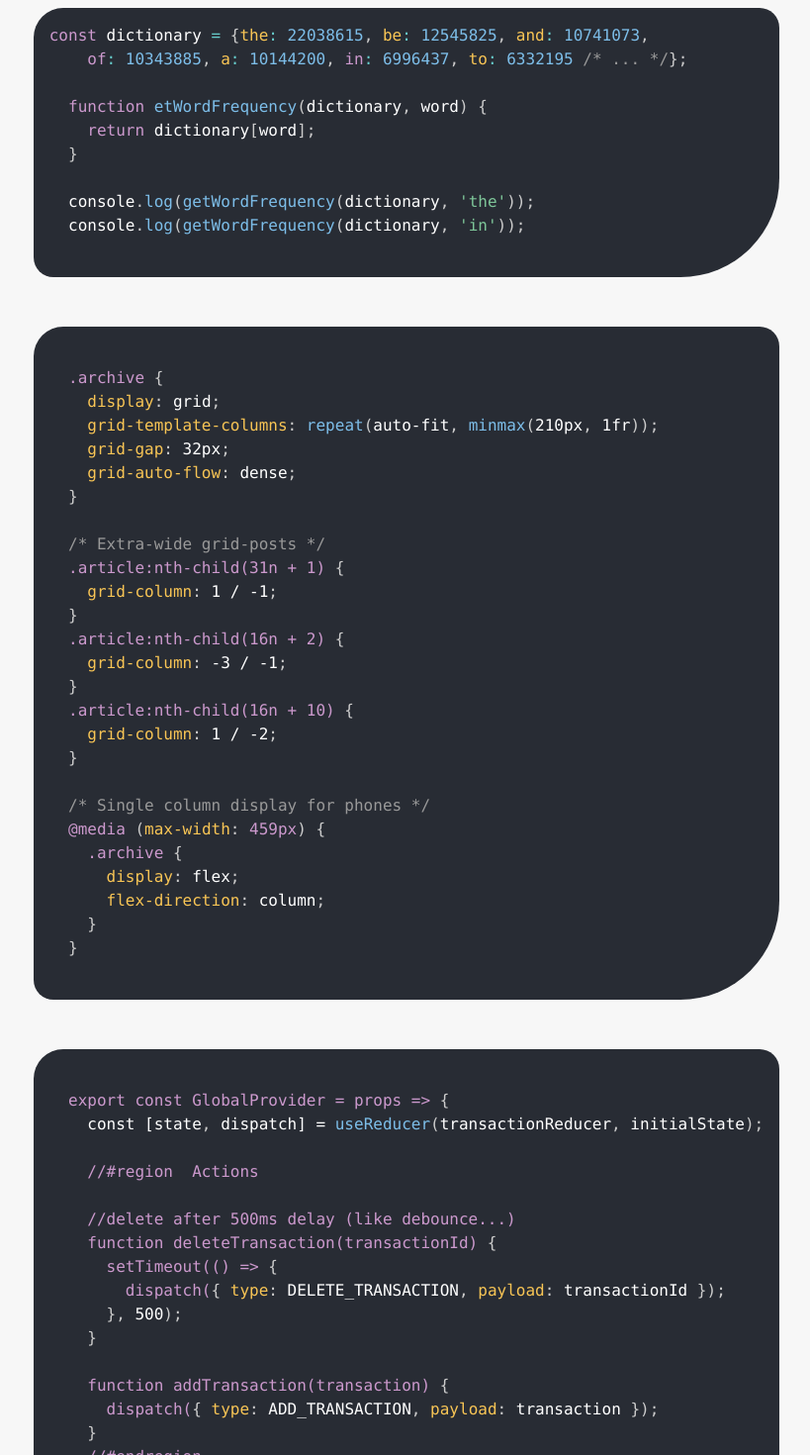
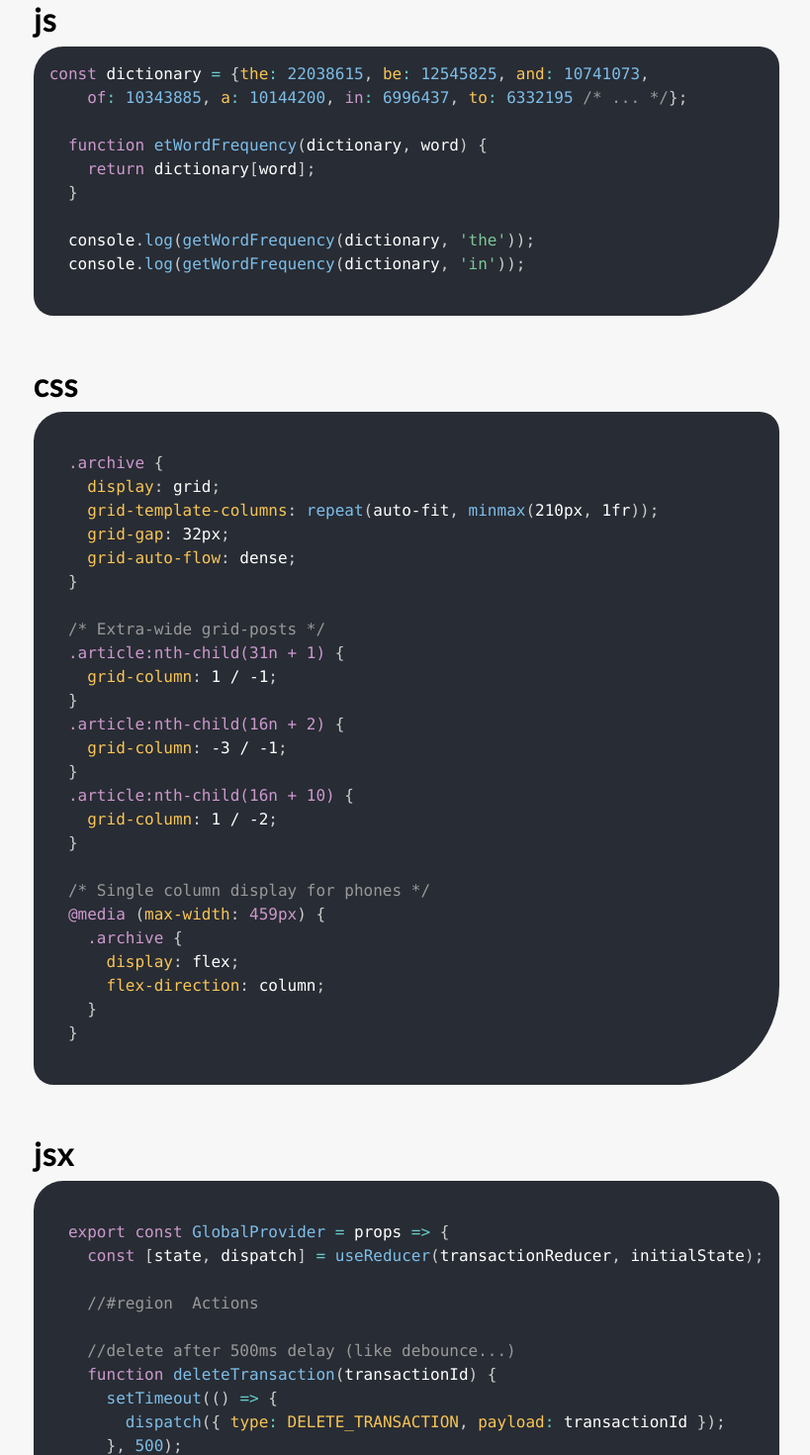
Before and after one commit to dommyrock/SignalRparser, a React (Create React App) app in the folder StreamOutputWebApp/client-app/: page /code-example in a window 1280 px wide. Shown: the top 1470 px of the page at 99% size, without its empty margins (229-1048 px from the left). Built offline with nearby package versions, Linux system fonts and the light colour scheme.

Commit message:
web-app example bugfix

```diff
--- a/StreamOutputWebApp/client-app/src/components/SyntaxHighlighter/ExampleHighlighter.js
+++ b/StreamOutputWebApp/client-app/src/components/SyntaxHighlighter/ExampleHighlighter.js
@@ -6,13 +6,18 @@ const ExampleHighlighter = () => {
   return (
     <>
       <div style={inlineCss}>
+        <h1>js</h1>
         <SyntaxHighlighterMain {...{ code: code, language: "js" }} />
       </div>
       <div style={inlineCss}>
+        <h1>css</h1>
+
         <SyntaxHighlighterMain {...{ code: csscode, language: "css" }} />
       </div>
       <div style={inlineCss}>
-        <SyntaxHighlighterMain {...{ code: jsxcode, language: "css" }} />
+        <h1>jsx</h1>
+
+        <SyntaxHighlighterMain {...{ code: jsxcode, language: "jsx" }} />
       </div>
     </>
   );
```
